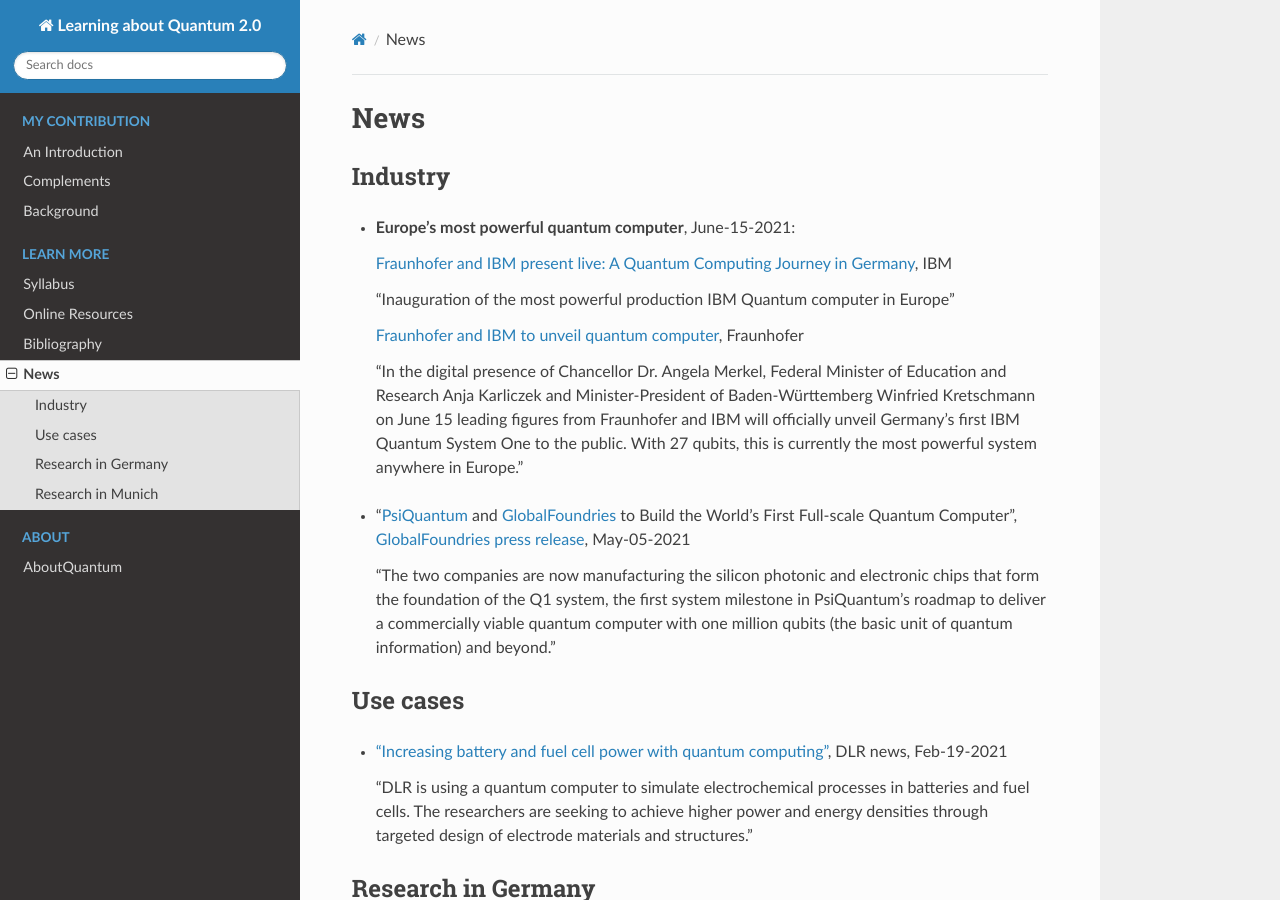
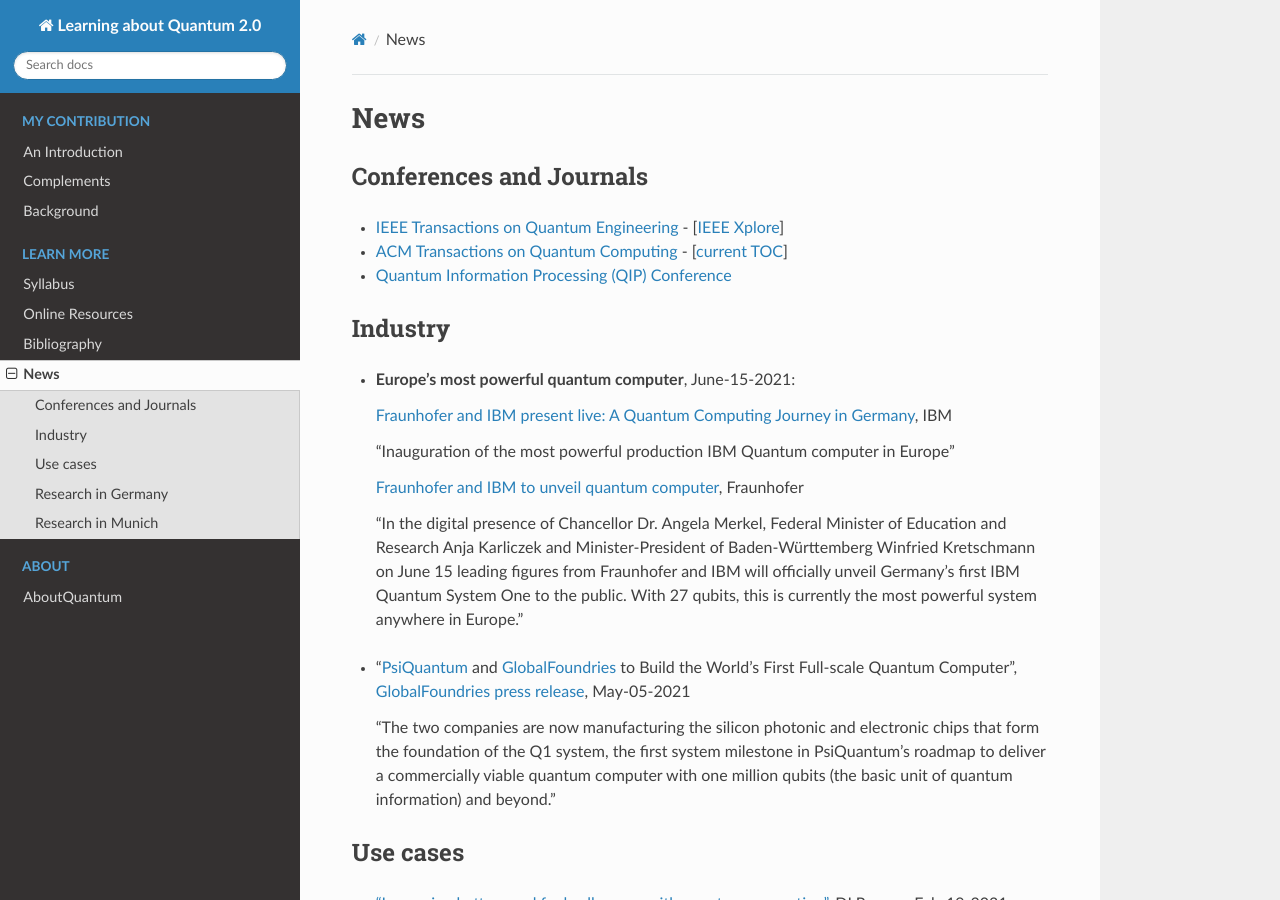
Before and after one commit to tomlqc/about-quantum, a Sphinx documentation site: the page built from source/news/news.rst, in a window 1280 px wide and 900 px high. Built offline with Sphinx 7.4.7 and the Read the Docs theme 2.0.0, drawn with Linux system fonts in a browser that asks for light colours; cross-references to code outside the pages are shown as plain code.

Commit message:
news: conferences and journals

```diff
--- a/source/news/news.rst
+++ b/source/news/news.rst
@@ -1,6 +1,19 @@
 
 News
 ====
+
+.. ---------------------------------------------------------------------------
+
+Conferences and Journals
+------------------------
+
+- `IEEE Transactions on Quantum Engineering <https://tqe.ieee.org/>`_ -
+  [`IEEE Xplore <https://ieeexplore.ieee.org/xpl/RecentIssue.jsp?punumber=8924785>`_]
+
+- `ACM Transactions on Quantum Computing <https://dl.acm.org/journal/tqc>`_ -
+  [`current TOC <https://dl.acm.org/toc/tqc/current>`_]
+
+- `Quantum Information Processing (QIP) Conference <https://qipconference.org/>`_
 
 .. ---------------------------------------------------------------------------
 
```
